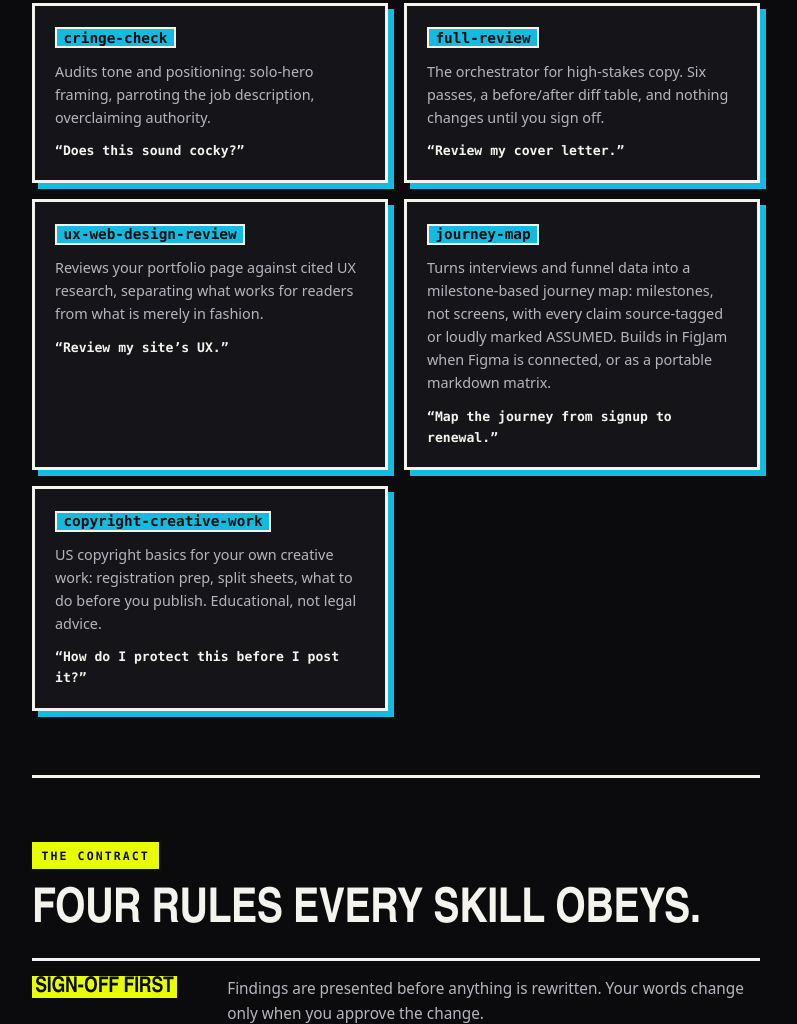
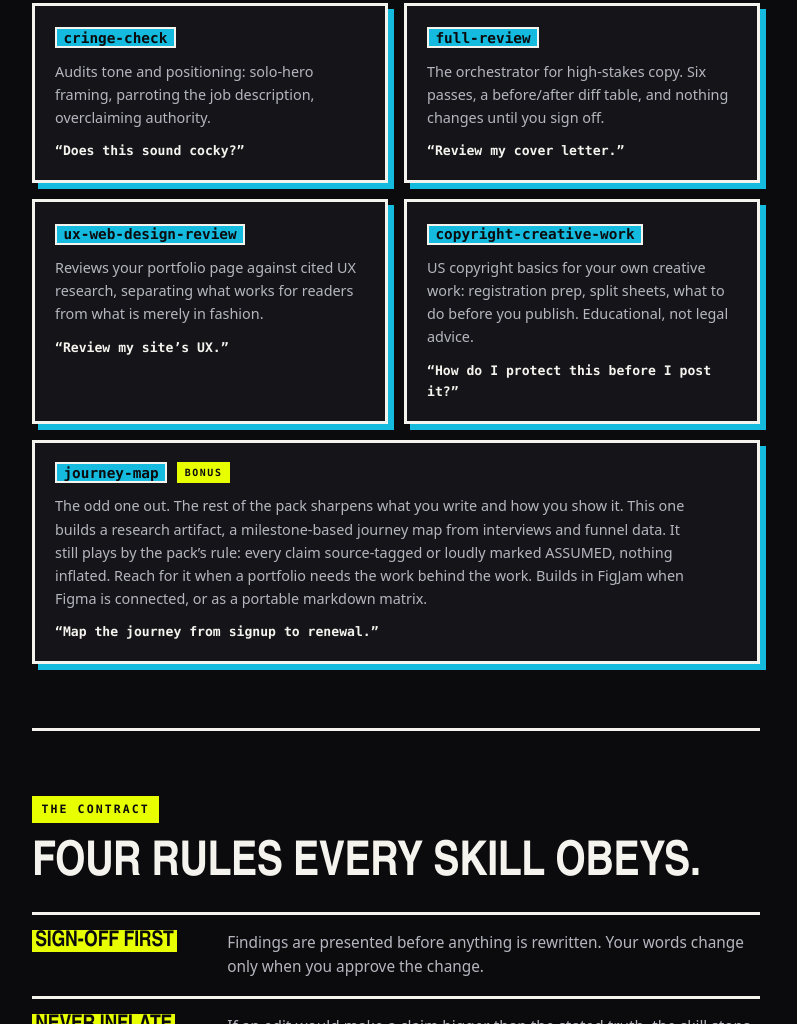
Before and after one commit to cabbagecachekid/neon-jetpack, a plain HTML site: page docs/index.html in a window 1280 px wide. Shown: the part 4011-5035 px from the top of the page, without its empty margins (244-1041 px from the left). Drawn offline with Linux system fonts and the light colour scheme.

Commit message:
Reframe journey-map as a Bonus card in the skill grid
journey-map is the outlier — a UX research artifact, not a writing
check — so it read oddly mid-grid. Move copyright-creative-work up
beside ux-web-design-review, and drop journey-map to a full-width
"Bonus" card at the bottom that explains why it earns a place in the
pack (same evidence discipline: every claim source-tagged or marked
ASSUMED, nothing inflated).

- New .skill-card.bonus (full-width span) + acid "Bonus" tag
- Rewrites the journey-map blurb to frame the fit; still zero em dashes

Co-Authored-By: Claude Opus 4.8 (1M context) <noreply@anthropic.com>

```diff
--- a/docs/index.html
+++ b/docs/index.html
@@ -189,6 +189,14 @@
   }
   .skill-card p { font-size: 0.9rem; color: var(--muted); }
   .skill-card .say { display: block; margin-top: 0.7rem; font-family: var(--mono); font-size: 0.82rem; font-weight: 700; color: var(--ink); }
+  .skill-card.bonus { grid-column: 1 / -1; }
+  .bonus-head { display: flex; align-items: center; gap: 0.6rem; flex-wrap: wrap; margin-bottom: 0.7rem; }
+  .bonus-head h3 { margin-bottom: 0; }
+  .bonus-tag {
+    font-family: var(--mono); font-weight: 700; font-size: 0.62rem;
+    letter-spacing: 0.16em; text-transform: uppercase;
+    background: var(--acid); color: var(--bg); padding: 0.16rem 0.5rem;
+  }
 
   /* ---- ground rules ---- */
   .rules { list-style: none; margin-top: 1.4rem; border-top: var(--border); }
@@ -343,14 +351,14 @@
         <span class="say">&ldquo;Review my site&rsquo;s UX.&rdquo;</span>
       </div>
       <div class="skill-card">
-        <h3>journey-map</h3>
-        <p>Turns interviews and funnel data into a milestone-based journey map: milestones, not screens, with every claim source-tagged or loudly marked ASSUMED. Builds in FigJam when Figma is connected, or as a portable markdown matrix.</p>
-        <span class="say">&ldquo;Map the journey from signup to renewal.&rdquo;</span>
-      </div>
-      <div class="skill-card">
         <h3>copyright-creative-work</h3>
         <p>US copyright basics for your own creative work: registration prep, split sheets, what to do before you publish. Educational, not legal advice.</p>
         <span class="say">&ldquo;How do I protect this before I post it?&rdquo;</span>
+      </div>
+      <div class="skill-card bonus">
+        <div class="bonus-head"><h3>journey-map</h3><span class="bonus-tag">Bonus</span></div>
+        <p>The odd one out. The rest of the pack sharpens what you write and how you show it. This one builds a research artifact, a milestone-based journey map from interviews and funnel data. It still plays by the pack&rsquo;s rule: every claim source-tagged or loudly marked ASSUMED, nothing inflated. Reach for it when a portfolio needs the work behind the work. Builds in FigJam when Figma is connected, or as a portable markdown matrix.</p>
+        <span class="say">&ldquo;Map the journey from signup to renewal.&rdquo;</span>
       </div>
     </div>
   </section>
```
